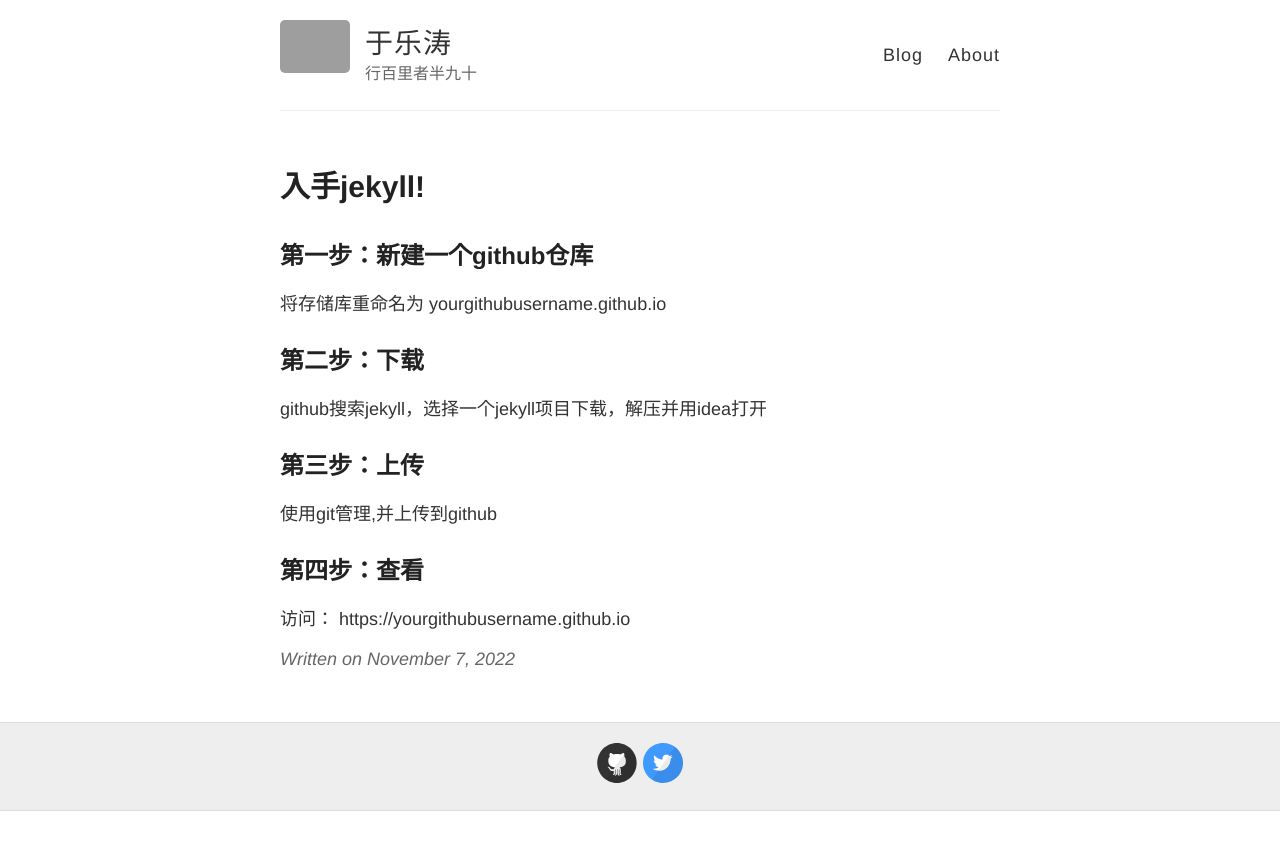
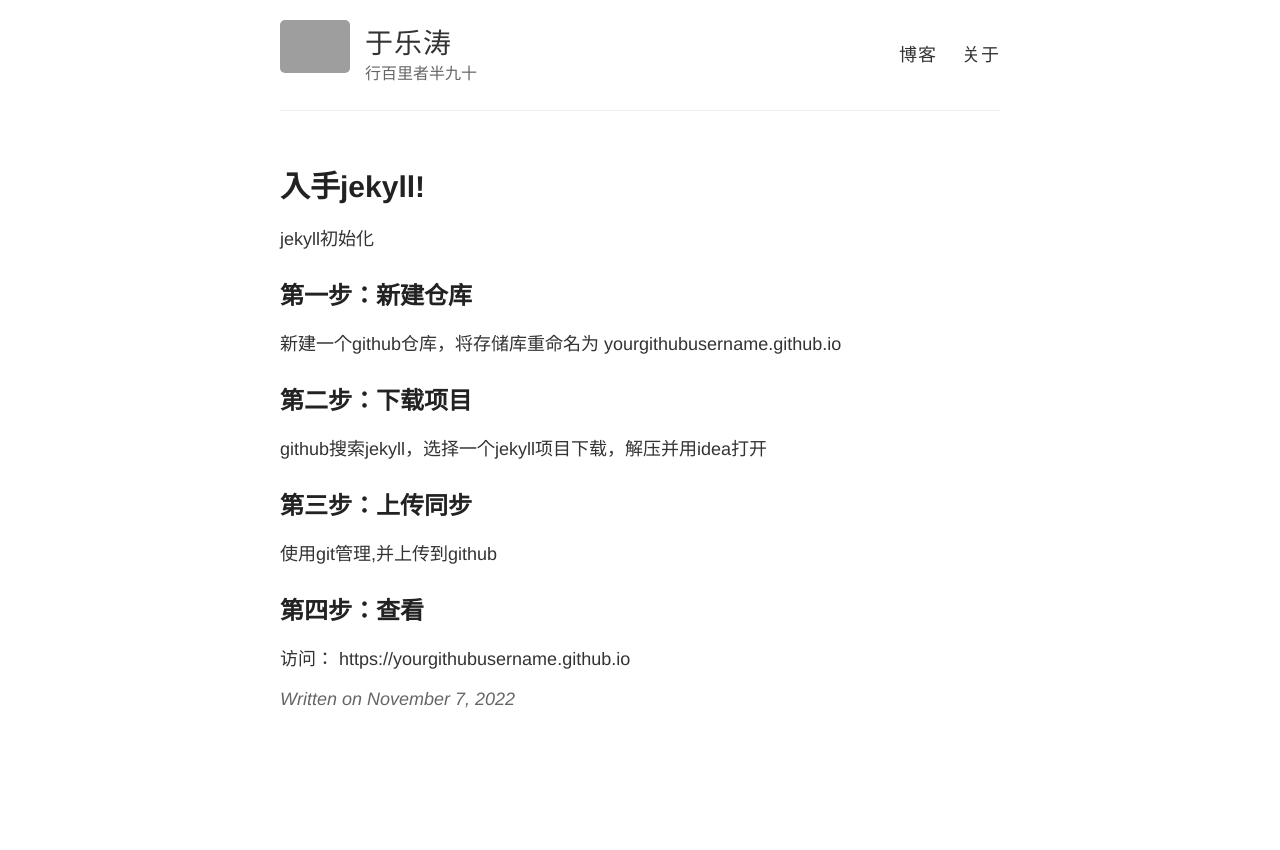
Before and after one commit to yeautto/yeautto.github.io, a Jekyll site: the page built from _posts/jekyll/2022-11-07-Getting-Started.md, in a window 1280 px wide. Shown: the top 850 px of the page. Built offline with Jekyll 4.4.1, drawn with Linux system fonts in a browser that asks for light colours; grey boxes are pictures that could not be loaded.

Commit message:
第二篇博客：jekyll使用技巧1

```diff
--- a/_includes/meta.html
+++ b/_includes/meta.html
@@ -16,3 +16,5 @@
     <meta property="og:title" content="{{ page.title }}" />
     <meta property="twitter:title" content="{{ page.title }}" />
     {% endif %}
+
+    <link rel="icon" href="<%= BASE_URL %>favicon.ico">
--- a/_layouts/default.html
+++ b/_layouts/default.html
@@ -27,8 +27,8 @@
           </div>
 
           <nav>
-            <a href="{{ site.baseurl }}/">Blog</a>
-            <a href="{{ site.baseurl }}/about">About</a>
+            <a href="{{ site.baseurl }}/">博客</a>
+            <a href="{{ site.baseurl }}/about">关于</a>
           </nav>
         </header>
       </div>
@@ -38,13 +38,13 @@
       {{ content }}
     </div>
 
-    <div class="wrapper-footer">
-      <div class="container">
-        <footer class="footer">
-          {% include svg-icons.html %}
-        </footer>
-      </div>
-    </div>
+    <!--<div class="wrapper-footer">-->
+    <!--  <div class="container">-->
+    <!--    <footer class="footer">-->
+    <!--      {% include svg-icons.html %}-->
+    <!--    </footer>-->
+    <!--  </div>-->
+    <!--</div>-->
 
     {% include analytics.html %}
   </body>
--- a/_posts/2022-11-07-Getting-Started.md
+++ b/_posts/jekyll/2022-11-07-Getting-Started.md
@@ -3,15 +3,17 @@ layout: post
 title: 入手jekyll!
 ---
 
-## 第一步：新建一个github仓库
+jekyll初始化
 
-将存储库重命名为 yourgithubusername.github.io
+## 第一步：新建仓库
 
-## 第二步：下载
+新建一个github仓库，将存储库重命名为 yourgithubusername.github.io
+
+## 第二步：下载项目
 
 github搜索jekyll，选择一个jekyll项目下载，解压并用idea打开
 
-## 第三步：上传
+## 第三步：上传同步
 
 使用git管理,并上传到github
 
```
Also changed, not shown: _posts/2014-3-3-Hello-World.md (+7 -3 lines), _posts/jekyll/2022-11-07-我的模板.md (added, +24 -0 lines), _includes/favicon.ico (added).
